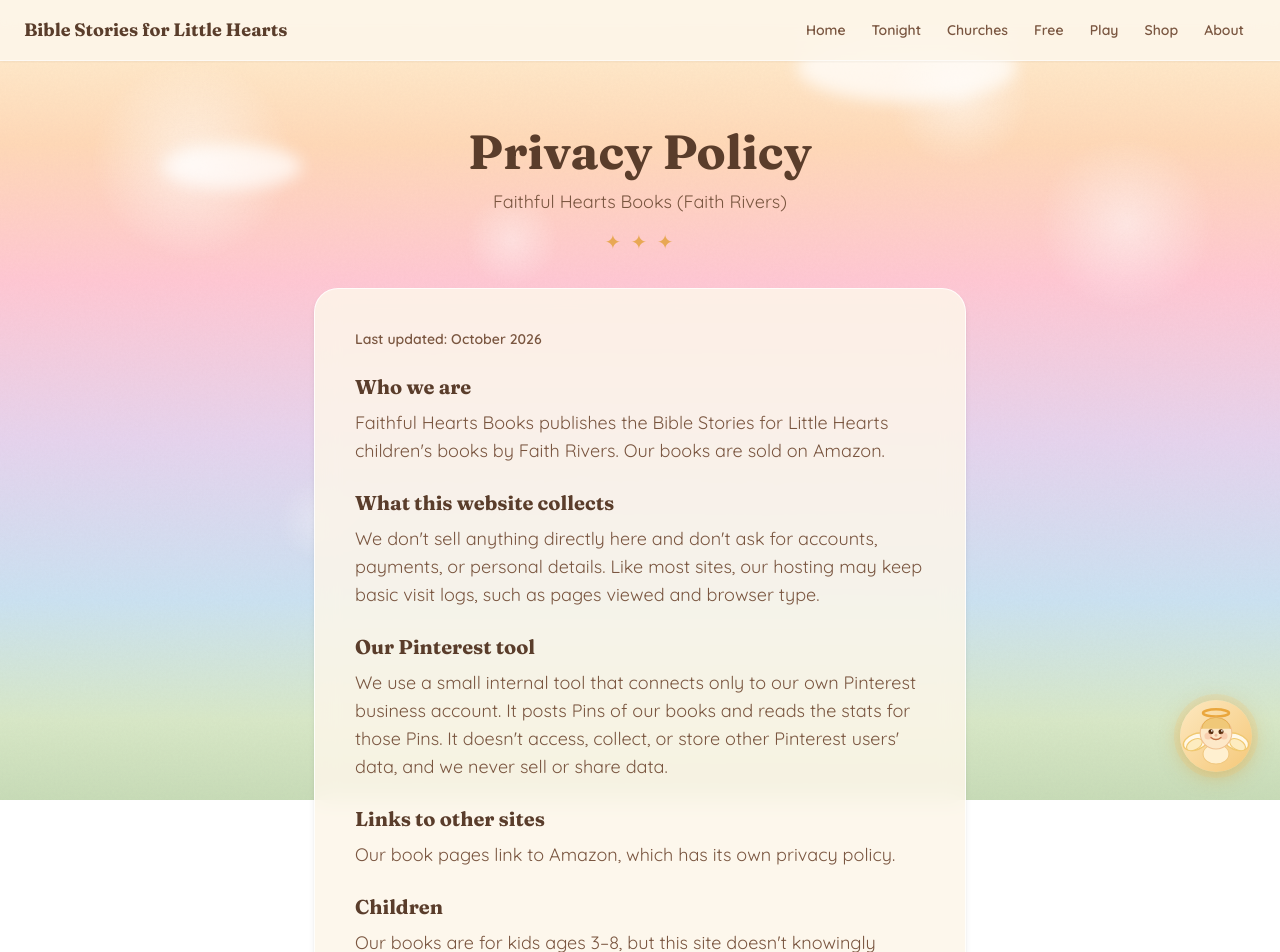
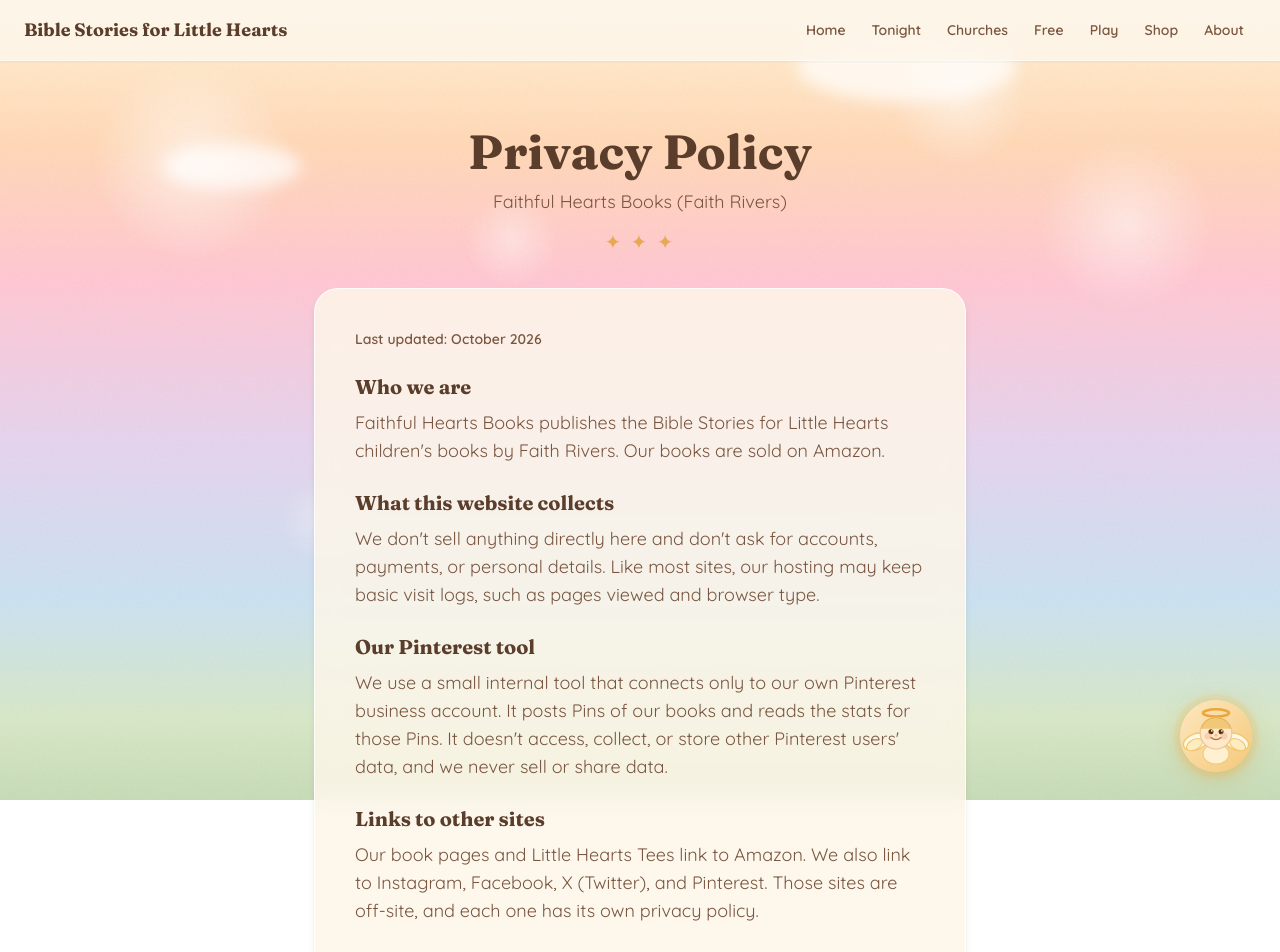
Before and after one commit to aithfulheartsbooks/bible-stories-site, a Next.js app: page /privacy in a window 1280 px wide. Shown: the top 952 px of the page. Built offline with nearby package versions, Linux system fonts and the light colour scheme.

Commit message:
Teach Ask Angel about Shop; note social links on Privacy
Ask Angel knows /shop and /privacy. Privacy page mentions Instagram, Facebook, X, and Pinterest.

```diff
--- a/app/privacy/page.tsx
+++ b/app/privacy/page.tsx
@@ -89,8 +89,9 @@ export default function PrivacyPage() {
                 Links to other sites
               </h2>
               <p>
-                Our book pages link to Amazon, which has its own privacy
-                policy.
+                Our book pages and Little Hearts Tees link to Amazon. We also
+                link to Instagram, Facebook, X (Twitter), and Pinterest. Those
+                sites are off-site, and each one has its own privacy policy.
               </p>
             </section>
 
--- a/components/AskAngelWidget.tsx
+++ b/components/AskAngelWidget.tsx
@@ -436,7 +436,9 @@ const widgetScript = String.raw`
       '- Tonight page: /tonight. A new Bible picture book is featured every night after midnight in the visitor\'s local time. Families can read a 4-page bedtime peek, then buy the paperback on Amazon. If tonight\'s book is not the right mood, they can pick brave, cozy, curious, or needs a hug and get three matching books with sample pages. There is a Copy caption button for posting. Send bedtime / what-should-we-read-tonight questions here.',
       '- Churches page: /churches. A weekly Sunday school and homeschool kit. Three picture books for this week\'s theme. The kit changes every Sunday. Teachers and families should order the paperbacks on Amazon, not by email. There is a Copy caption for sharing the kit. Send Sunday school, church, classroom, and homeschool questions here.',
       '- About page: /about. It introduces Faith Rivers and the heart behind the series.',
+      '- Shop page: /shop (Little Hearts Tees by Faith Rivers). Gentle Bible verse tees for little ones. Sold on Amazon. As of Oct 2026, Little Lamb of God (John 1:29) and God Keeps His Promises (Genesis 9:13) are live with Shop on Amazon buttons; other designs show Coming soon and go live over the following days. Some tees have a quiet Pair it with link to a matching book page. Send merch, tee, shirt, and apparel questions to /shop.',
       '- Contact page: /contact. Families can reach the site there or use info@faithfulheartsbooks.com.',
+      '- Privacy Policy page: /privacy. It explains what this site collects. Social links are covered there too: Amazon, Instagram, Facebook, X (Twitter), and Pinterest are off-site, and each has its own privacy policy.',
       '- Newsletter signup: on the homepage for updates about new books and free printables.',
       '',
       'SERIES MAP ORDER FROM LIVE BOOK DATA:',
@@ -483,7 +485,7 @@ const widgetScript = String.raw`
       '- Always include the Amazon link when recommending a book if one exists; otherwise include the book page link.',
       '- Keep responses short and friendly because parents are busy.',
       '- Do not use Markdown heading syntax such as "#", "##", or "###". If you need a title, write it as plain text or bold text.',
-      '- Answer questions about website navigation, Series Map, Tonight, Churches, Free Resources, Play, About, Contact, newsletter, and available books using WEBSITE KNOWLEDGE.',
+      '- Answer questions about website navigation, Series Map, Tonight, Churches, Free Resources, Play, Shop, About, Contact, Privacy, newsletter, and available books using WEBSITE KNOWLEDGE.',
       '- If a parent asks what to read tonight, at bedtime, or for a nightly story, send them to /tonight. Mention they can read a few sample pages, then buy the paperback on Amazon.',
       '- If a teacher, church, Sunday school, or homeschool asks for a lesson or kit, send them to /churches and tell them to order the paperbacks on Amazon. Do not tell them to email for bulk orders.',
       '- Each book page may include a Sing Along YouTube video. If asked about songs, music, sing-along videos, or YouTube videos, answer from the Sing Along video fields in the live book list.',
@@ -522,6 +524,14 @@ const widgetScript = String.raw`
       return '**The Daily Story Puzzle** is the free Play page at **/play**. Each day has three Bible story puzzles from the books. Kids solve the picture, earn color stickers for their album, and after the daily three are finished they can play practice puzzles for stars. Stickers are saved on that device, with no account needed.';
     }
 
+    if (/\b(?:shop|tees?|shirts?|merch(?:andise)?|apparel|clothing)\b/.test(q)) {
+      return '**Little Hearts Tees** by Faith Rivers are gentle Bible verse tees for little ones, sold on Amazon. Open **/shop** to see which designs are live.';
+    }
+
+    if (/privacy|instagram|facebook|pinterest|twitter|social link|social media/.test(q)) {
+      return 'The **Privacy Policy** is at **/privacy**. It explains what this site collects. Social links are covered there too: Amazon, Instagram, Facebook, X (Twitter), and Pinterest are off-site, and each has its own privacy policy.';
+    }
+
     if (/how many|count|total|number of books/.test(q)) {
       return 'There are **' + books.length + ' books** currently available in the series.';
     }
@@ -544,7 +554,7 @@ const widgetScript = String.raw`
       return 'I think **' + themeMatch.title + '** could be a lovely fit.' + (themeMatch.desc ? ' ' + themeMatch.desc : '') + ' [Find it on Amazon](' + (themeMatch.amazonUrl || themeMatch.bookUrl) + ')';
     }
 
-    return 'I can see **' + books.length + ' books** in the series. Ask me about a theme, bedtime on **/tonight**, Sunday school on **/churches**, the newest book, the Series Map, Free Resources, or Play.';
+    return 'I can see **' + books.length + ' books** in the series. Ask me about a theme, bedtime on **/tonight**, Sunday school on **/churches**, tees on **/shop**, the newest book, the Series Map, Free Resources, or Play.';
   }
 
   function avatarSVG() {
@@ -578,7 +588,7 @@ const widgetScript = String.raw`
         const href = url.startsWith('www.') ? 'https://' + url : 'https://www.' + url;
         return prefix + buildLink(href, url);
       })
-      .replace(/(^|[\s>])(\/(?:play|tonight|churches|about|contact|free-resources|book\/[a-z0-9-]+|newsletter\/thank-you)(?:[^\s<]*)?)/gi, function (match, prefix, path) {
+      .replace(/(^|[\s>])(\/(?:play|tonight|churches|shop|about|contact|privacy|free-resources|book\/[a-z0-9-]+|newsletter\/thank-you)(?:[^\s<]*)?)/gi, function (match, prefix, path) {
         return prefix + buildLink(SITE_URL + path, path);
       })
       .replace(/\n/g, '<br>');
```
